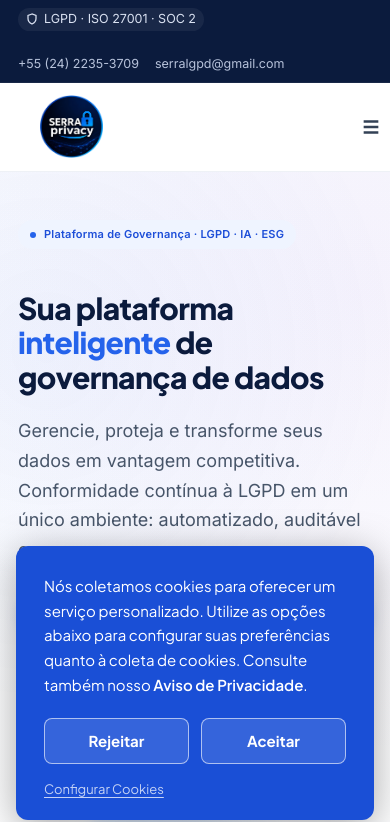
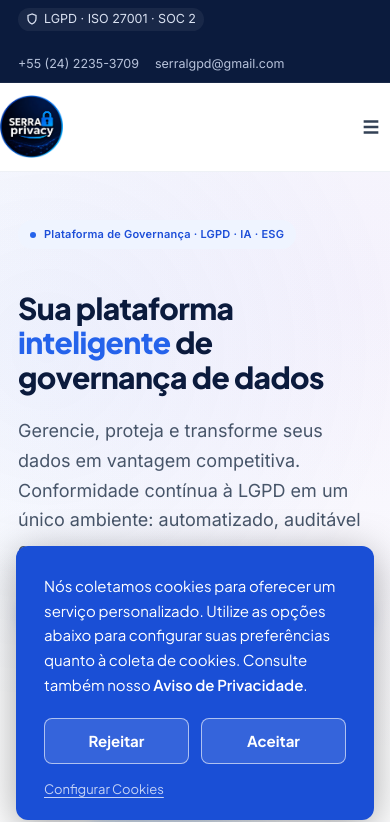
Before and after one commit to omatsudev/lgpd-platform, a Next.js app: page / in a window 390 px wide. Shown: the top 822 px of the page. Built offline with nearby package versions, Linux system fonts and the light colour scheme.

Commit message:
fix: remove logo left offset on mobile to align hamburger with content

```diff
--- a/app/page.tsx
+++ b/app/page.tsx
@@ -123,9 +123,10 @@
           .hero-cta-btn { justify-content: center; width: 100%; }
           .hero-meta    { font-size: 12.5px; gap: 10px; justify-content: center; }
           .hv-float     { padding: 10px 12px; gap: 8px; }
-          .nav-links     { display: none; }
-          .nav-hamburger { display: flex !important; margin-left: auto; }
-          .nav-btn       { display: none; }
+          .nav-links      { display: none; }
+          .nav-hamburger  { display: flex !important; margin-left: auto; }
+          .nav-btn        { display: none; }
+          .nav-logo-link  { margin-left: 0 !important; }
           .nav-row       { padding: 12px 0; }
           .logo-img      { height: 64px !important; }
           .eyebrow      { font-size: 11.5px; }
@@ -235,6 +236,7 @@
           <Link
             href="/"
             aria-label="Serra Privacy"
+            className="nav-logo-link"
             style={{ display: 'inline-flex', alignItems: 'center', flexShrink: 0, marginLeft: 40 }}
           >
             <Image
```
